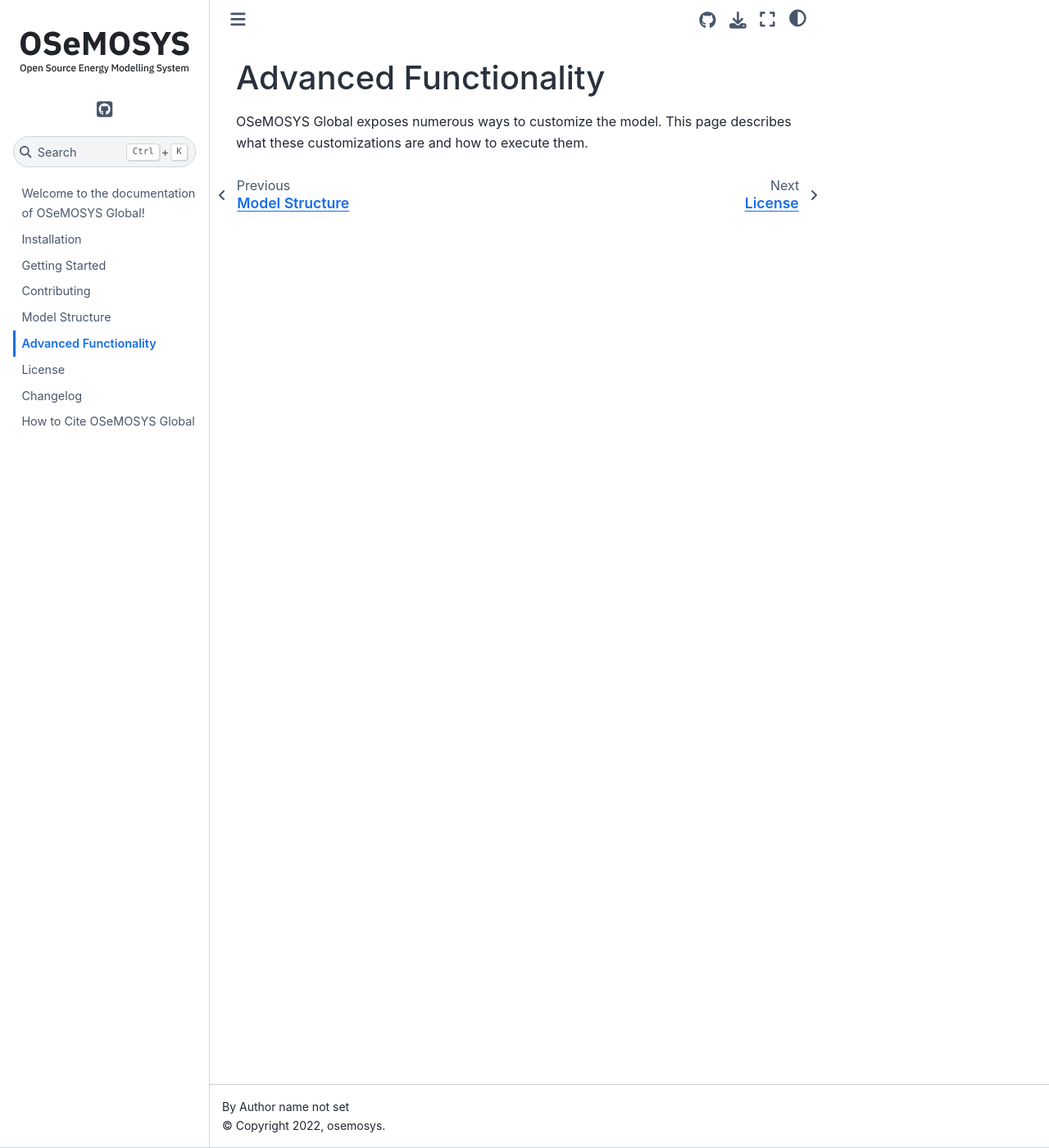
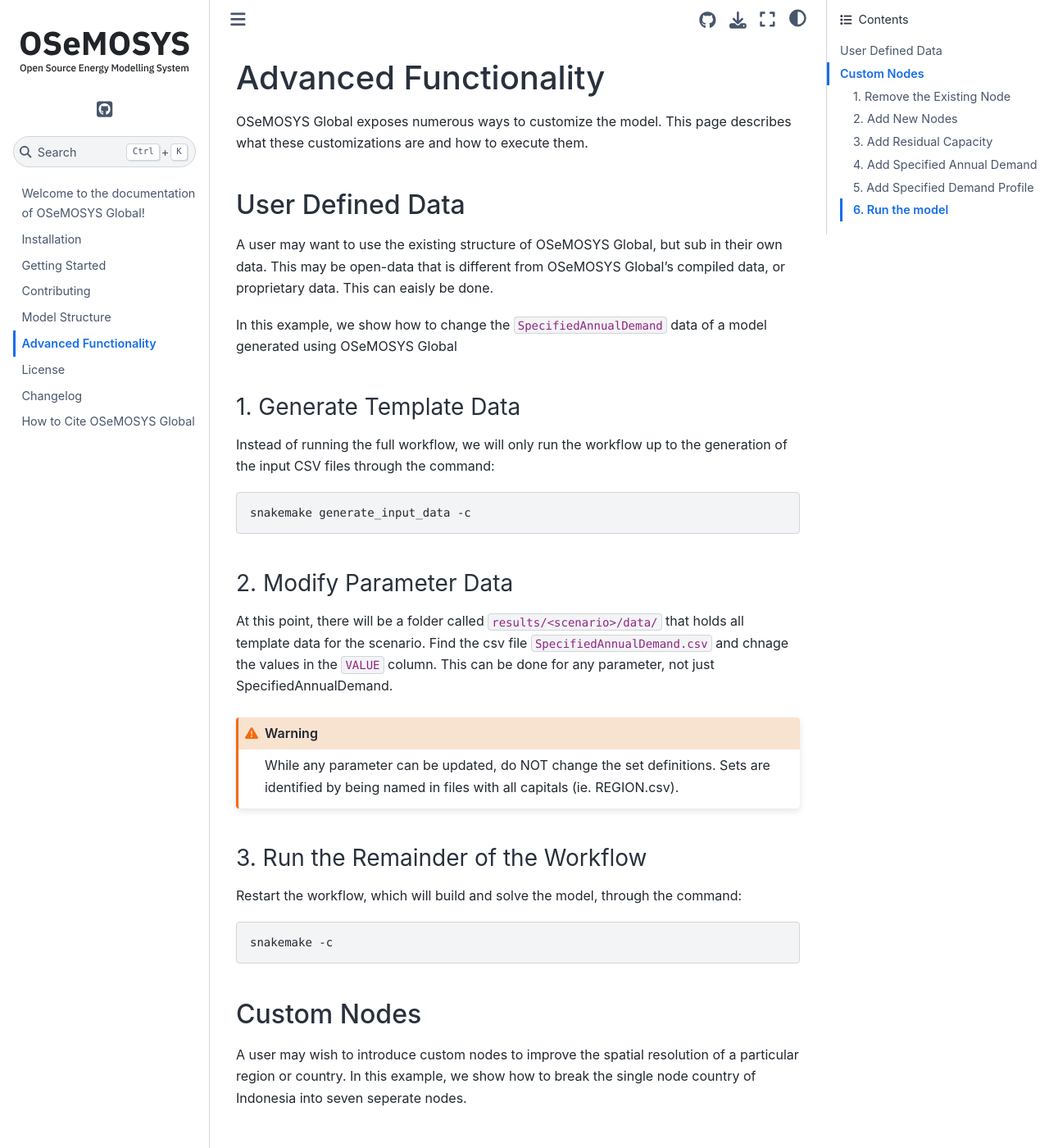
Before and after one commit to OSeMOSYS/osemosys_global, a Sphinx documentation site: the page built from docs/advanced-functionality.md, in a window 1280 px wide and 1400 px high. Shown: the whole window at 82% size. Built offline with Sphinx 7.4.7 and the Sphinx Book theme 1.1.4, drawn with Linux system fonts in a browser that asks for light colours; the version number is read from the project's files by our own code; some of the changed text lies outside the part shown.

Commit message:
removed commnts

````diff
--- a/docs/advanced-functionality.md
+++ b/docs/advanced-functionality.md
@@ -3,7 +3,7 @@
 OSeMOSYS Global exposes numerous ways to customize the model. This page describes what
 these customizations are and how to execute them.
 
-<!-- ## User Defined Data
+## User Defined Data
 
 A user may want to use the existing structure of OSeMOSYS Global, but sub in
 their own data. This may be open-data that is different from OSeMOSYS Global's
@@ -135,4 +135,4 @@
 
 ```bash
 snakemake -c
-``` -->
+```
````
